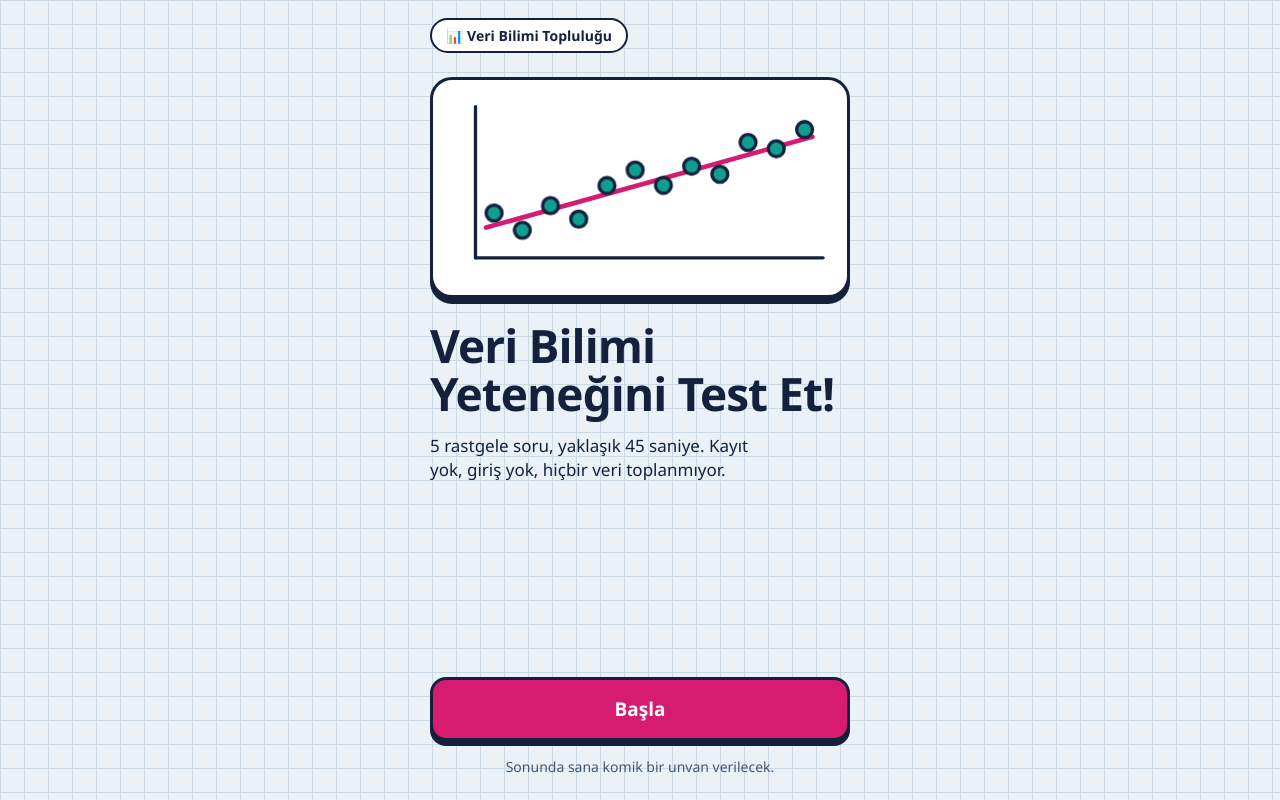
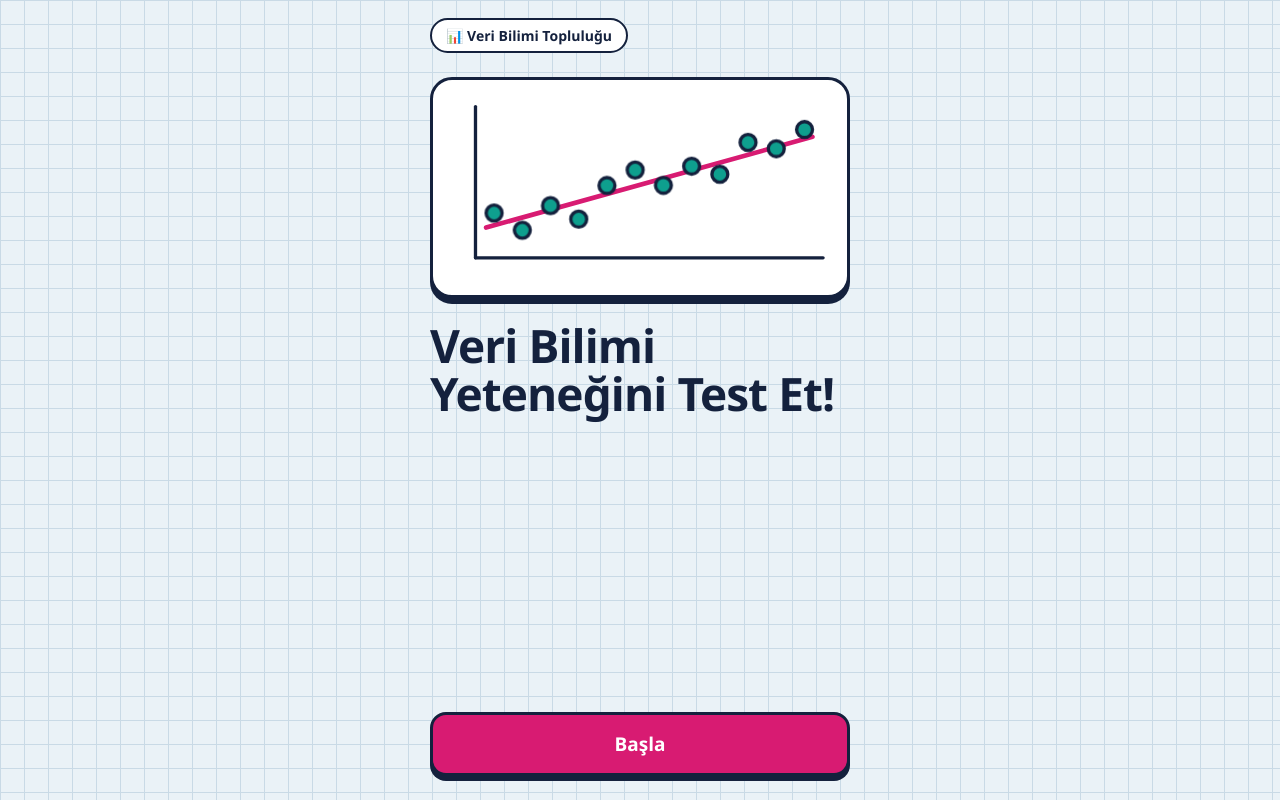
Before and after one commit to albiaa/veri-bilimi-quiz, a plain HTML site: page index.html in a window 1280 px wide. Drawn offline with Linux system fonts and the light colour scheme.

Commit message:
Update index.html

```diff
--- a/index.html
+++ b/index.html
@@ -22,9 +22,7 @@
       <button id="brand" class="brand" type="button"><span aria-hidden="true">📊</span> <span id="clubName"></span></button>
       <div id="hero" class="hero" aria-hidden="true"></div>
       <h1>Veri Bilimi Yeteneğini Test Et!</h1>
-      <p class="lead">5 rastgele soru, yaklaşık 45 saniye. Kayıt yok, giriş yok, hiçbir veri toplanmıyor.</p>
       <button id="start" class="btn primary" type="button">Başla</button>
-      <p class="fine">Sonunda sana komik bir unvan verilecek.</p>
     </section>
 
     <!-- 2) Soru ekranı -->
```
